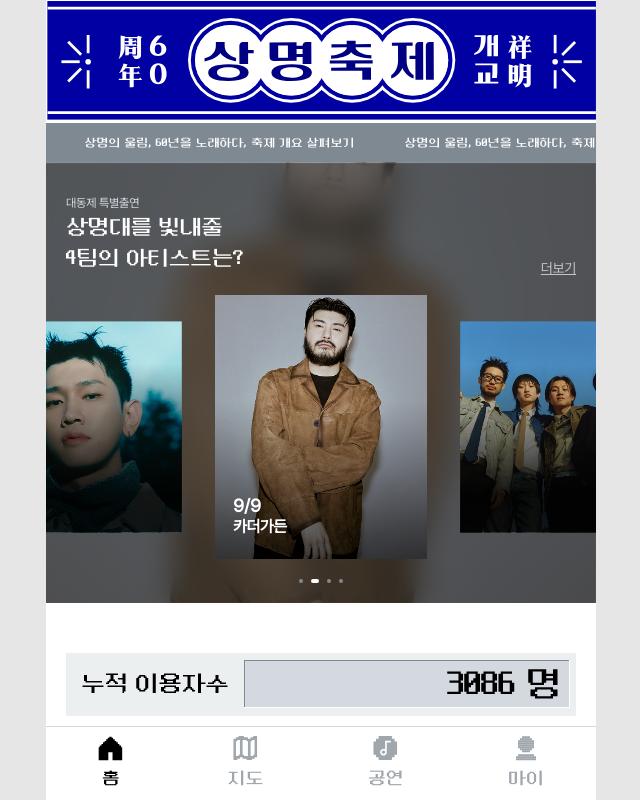
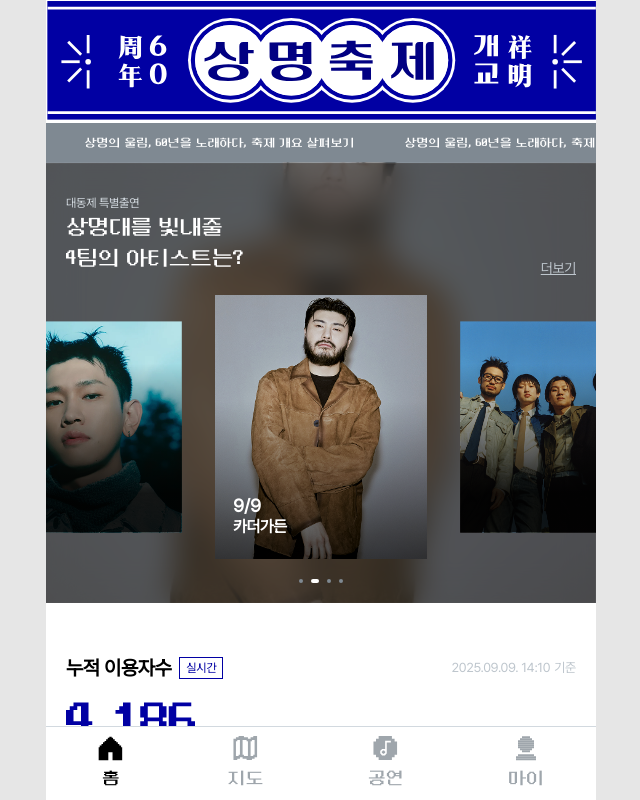
Before and after one commit to DEER-FOR-YOU/2025_DEER_FOR_YOU_FE, a React (Create React App) app: page /root in a window 1280 px wide. Shown: the top 800 px of the page, without its empty margins (319-959 px from the left). Built offline with nearby package versions, Linux system fonts and the light colour scheme.

Commit message:
[#17] feat: 누적 이용자수 게이지바 구현

```diff
--- a/src/pages/home/Board.tsx
+++ b/src/pages/home/Board.tsx
@@ -1,17 +1,41 @@
 import React from 'react';
 import * as S from './board.style';
 
+const data = {
+  number: 4186,
+  time: '2025.09.09. 14:10',
+};
+
+const calculatePercentage = (number: number) => {
+  return (number / 10000) * 100;
+};
+
 export default function Board() {
+  const percentage = calculatePercentage(data.number);
+
   return (
     <S.Wrapper>
-      <S.Container>
-        <S.Title>누적 이용자수</S.Title>
-        <S.NumberWrapper>
-          <S.NumberContainer>
-            <S.NumberText>3086 명</S.NumberText>
-          </S.NumberContainer>
-        </S.NumberWrapper>
-      </S.Container>
+      <S.HeaderContainer>
+        <S.HeaderLeftContainer>
+          <S.HeaderTitle>누적 이용자수</S.HeaderTitle>
+          <S.HeaderTitleDeatil>실시간</S.HeaderTitleDeatil>
+        </S.HeaderLeftContainer>
+        <S.HeaderRightContainer>
+          <S.RightText>{data.time}</S.RightText>
+          <S.RightText>기준</S.RightText>
+        </S.HeaderRightContainer>
+      </S.HeaderContainer>
+      <S.NumberTextContainer>
+        <S.NumberBigText>{data.number.toLocaleString()}</S.NumberBigText>
+        <S.NumberSmallText>{percentage.toFixed(0)}%</S.NumberSmallText>
+      </S.NumberTextContainer>
+      <S.ProgressBarWrapper>
+        <S.ProgressBarWrapper2>
+          <S.ProgressBarContainer>
+            <S.ProgressBarFill percentage={percentage} />
+          </S.ProgressBarContainer>
+        </S.ProgressBarWrapper2>
+      </S.ProgressBarWrapper>
     </S.Wrapper>
   );
 }
--- a/src/pages/home/board.style.ts
+++ b/src/pages/home/board.style.ts
@@ -46,3 +46,108 @@ export const NumberText = styled.div`
   font-weight: 400;
   letter-spacing: -0.9px;
 `;
+
+export const HeaderContainer = styled.div`
+  display: flex;
+  justify-content: space-between;
+  align-items: center;
+  margin-bottom: 12px;
+`;
+
+export const HeaderLeftContainer = styled.div`
+  display: flex;
+  align-items: center;
+  gap: 8px;
+`;
+export const HeaderTitle = styled.div`
+  color: #000;
+  font-family: Pretendard;
+  font-size: 2rem;
+  font-style: normal;
+  font-weight: 600;
+  line-height: 150%; /* 30px */
+  letter-spacing: -0.5px;
+`;
+export const HeaderTitleDeatil = styled.div`
+  color: #0100a3;
+  font-family: Pretendard;
+  font-size: 1.2rem;
+  font-style: normal;
+  font-weight: 500;
+  line-height: 140%; /* 16.8px */
+  letter-spacing: -0.3px;
+
+  padding: 2px 6px;
+  border: 1px solid #0100a3;
+`;
+
+export const HeaderRightContainer = styled.div`
+  display: flex;
+  align-items: center;
+  gap: 4px;
+`;
+
+export const RightText = styled.div`
+  color: #bec6cd;
+  font-family: Pretendard;
+  font-size: 1.3rem;
+  font-style: normal;
+  font-weight: 500;
+  line-height: 150%; /* 19.5px */
+  letter-spacing: -0.325px;
+`;
+
+export const NumberTextContainer = styled.div`
+  display: flex;
+  justify-content: space-between;
+  align-items: flex-end;
+  margin-bottom: 4px;
+`;
+export const NumberBigText = styled.div`
+  color: #0100a3;
+  font-size: 6rem;
+  font-style: normal;
+  font-weight: 400;
+  line-height: 100%; /* 60px */
+  letter-spacing: -1.5px;
+`;
+export const NumberSmallText = styled.div`
+  color: #0100a3;
+  font-size: 1.8rem;
+  font-style: normal;
+  font-weight: 400;
+  line-height: 100%; /* 18px */
+  letter-spacing: -0.45px;
+`;
+export const ProgressBarWrapper = styled.div`
+  border-bottom: 1.5px solid rgb(242, 243, 245);
+  border-right: 1.5px solid rgb(242, 243, 245);
+`;
+export const ProgressBarWrapper2 = styled.div`
+  border-left: 1.5px solid rgb(219, 219, 219);
+  border-top: 1.5px solid rgb(219, 219, 219);
+`;
+
+export const ProgressBarContainer = styled.div`
+  width: 100%;
+  height: 10px;
+  position: relative;
+  background-color: white;
+  display: flex;
+  padding: 2px;
+  overflow: hidden;
+`;
+
+export const ProgressBarFill = styled.div<{ percentage: number }>`
+  height: 100%;
+  width: ${({ percentage }) => percentage}%;
+  background-image: repeating-linear-gradient(
+    to right,
+    #0100a3 0px,
+    #0100a3 10px,
+    transparent 10px,
+    transparent 11px
+  );
+  transition: width 0.3s ease;
+  position: relative;
+`;
```
